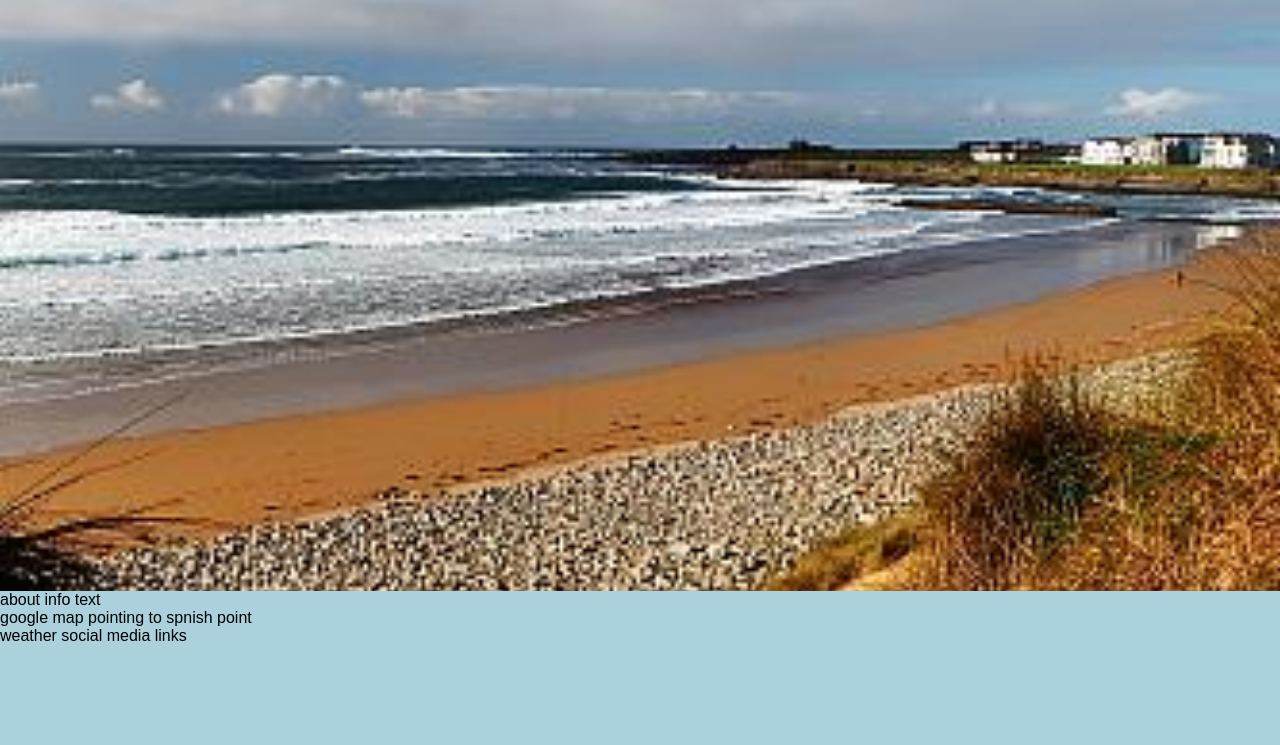
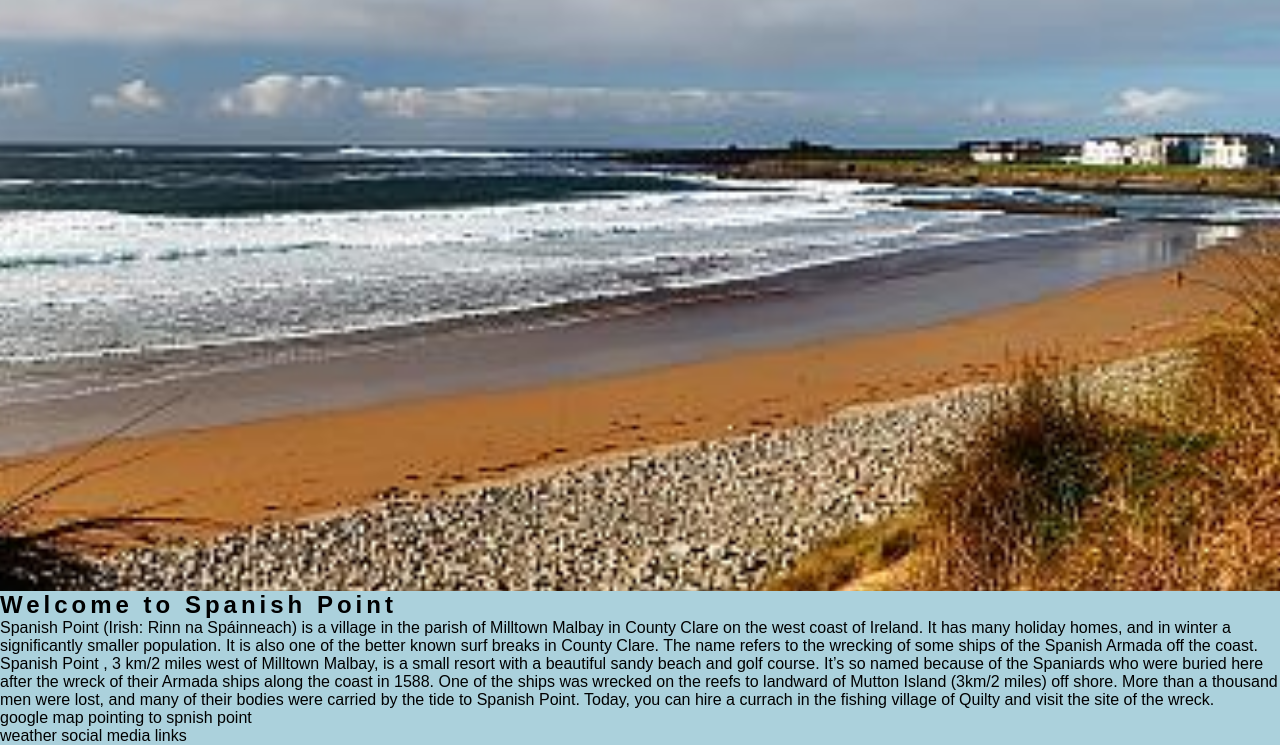
Before and after one commit to colmhaugh/spanish-point, a plain HTML site: page index.html in a window 1280 px wide. Shown: the part 84-829 px from the top of the page. Before the commit the page ends 800 px from the top, so only its background shows below. Drawn offline with Linux system fonts and the light colour scheme; a web font is replaced by a local one.

Commit message:
add placeholder text for info on spanish point

```diff
--- a/index.html
+++ b/index.html
@@ -40,7 +40,11 @@
         </div>
     </section>
     <section>
-        about info text
+        <div>
+            <h1>Welcome to Spanish Point</h1>
+            <p>Spanish Point (Irish: Rinn na Spáinneach) is a village in the parish of Milltown Malbay in County Clare on the west coast of Ireland. It has many holiday homes, and in winter a significantly smaller population. It is also one of the better known surf breaks in County Clare. The name refers to the wrecking of some ships of the Spanish Armada off the coast.</p>
+            <p>Spanish Point , 3 km/2 miles west of Milltown Malbay, is a small resort with a beautiful sandy beach and golf course. It’s so named because of the Spaniards who were buried here after the wreck of their Armada ships along the coast in 1588. One of the ships was wrecked on the reefs to landward of Mutton Island (3km/2 miles) off shore. More than a thousand men were lost, and many of their bodies were carried by the tide to Spanish Point. Today, you can hire a currach in the fishing village of Quilty and visit the site of the wreck.</p>
+        </div>
     </section>
     <section>
         google map pointing to spnish point
```
